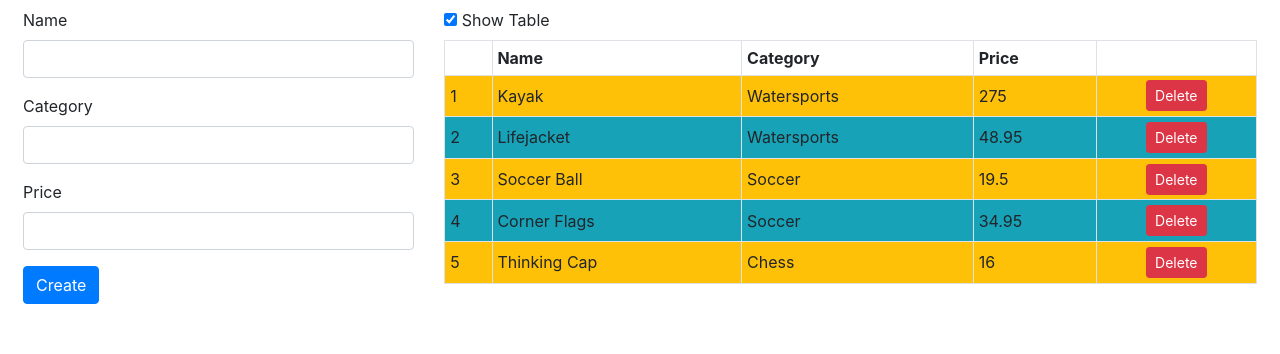
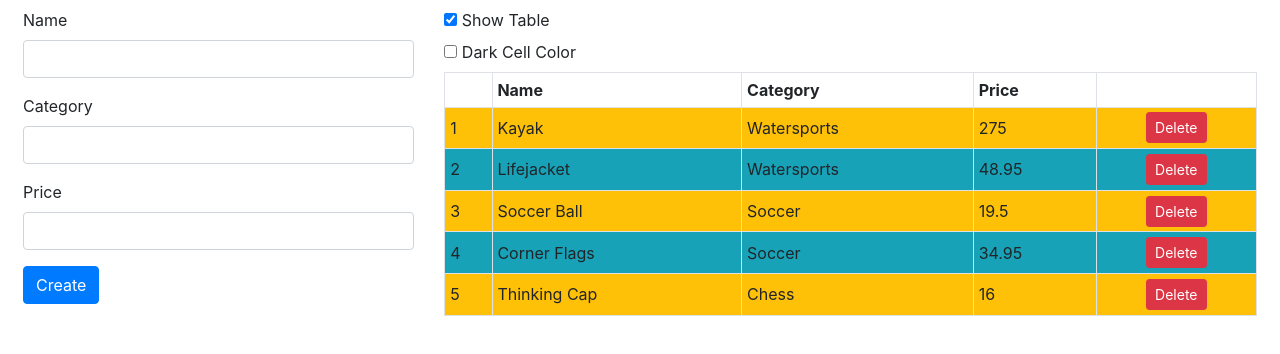
Before and after one commit to david2999999/Angular-6, an Angular app in the folder Angular-Indepth/: page / in a window 1280 px wide. Shown: the top 354 px of the page. Built offline with nearby package versions, Linux system fonts and the light colour scheme.

Commit message:
applying host element querying to template

```diff
--- a/Angular-Indepth/src/app/structural-directives/structural-template/structural-template.component.html
+++ b/Angular-Indepth/src/app/structural-directives/structural-template/structural-template.component.html
@@ -28,7 +28,13 @@
         Show Table
       </label>
     </div>
-    <table *paIf="showTable"
+    <div class="checkbox">
+      <label>
+        <input type="checkbox" [(ngModel)]="darkColor" />
+        Dark Cell Color
+      </label>
+    </div>
+    <table *paIf="showTable" [paCellDarkColor]="darkColor"
            class="table table-sm table-bordered table-striped">
       <tr><th></th><th>Name</th><th>Category</th><th>Price</th><th></th></tr>
       <tr *paFor="let item of getProducts(); let i = index; let odd = odd;
--- a/Angular-Indepth/src/app/structural-directives/structural-template/structural-template.component.ts
+++ b/Angular-Indepth/src/app/structural-directives/structural-template/structural-template.component.ts
@@ -13,6 +13,7 @@ export class StructuralTemplateComponent {
   model: Model = new Model();
   form: ProductFormGroup = new ProductFormGroup();
 
+  darkColor: boolean = false;
   showTable: boolean = true;
 
   getProduct(key: number): Product {
```
